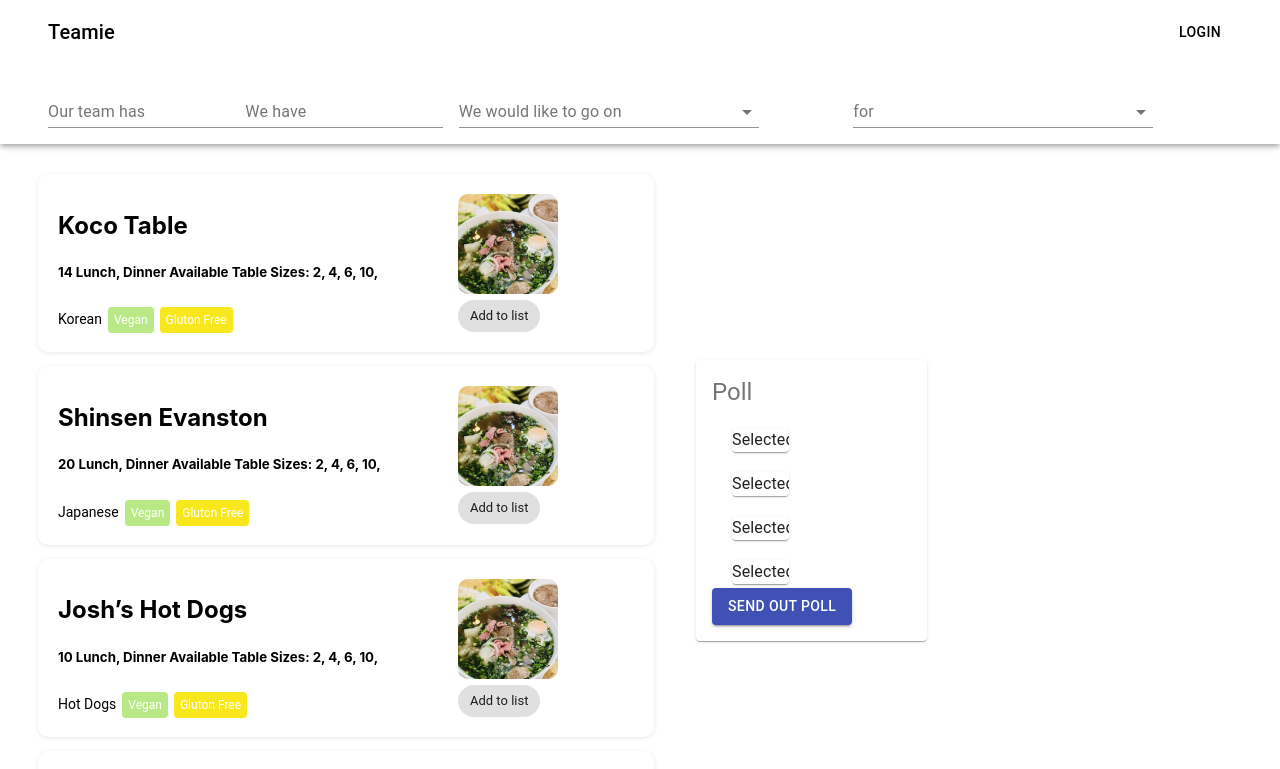
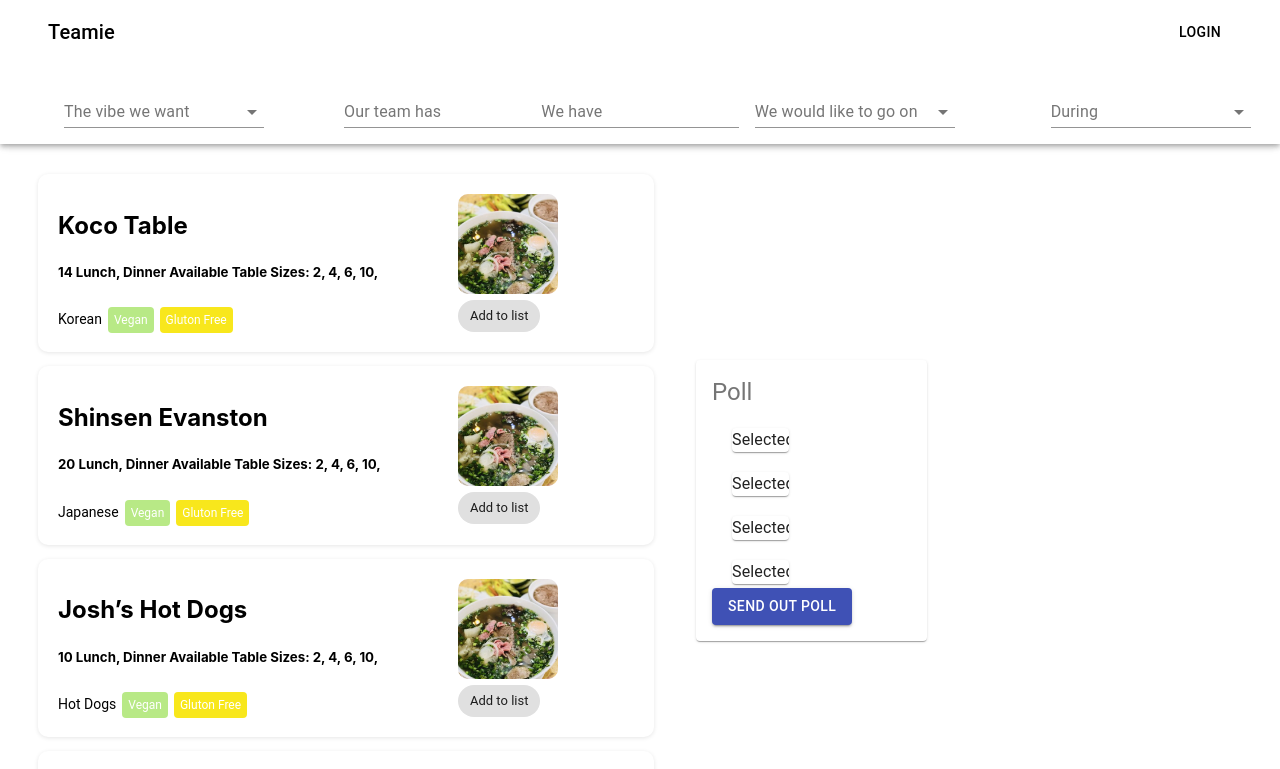
Before and after one commit to sachinsrivastava0126/teamie-ci-cd, a React (Create React App) app: page / in a window 1280 px wide. Shown: the top 769 px of the page. Built offline with nearby package versions, Linux system fonts and the light colour scheme.

Commit message:
ambiencefilter

```diff
--- a/src/components/RestaurantList.js
+++ b/src/components/RestaurantList.js
@@ -31,7 +31,8 @@ const useStyles = makeStyles(theme => ({
   },
   formControl: {
     margin: theme.spacing(2),
-    minWidth: 300,
+    minWidth: 200,
+
   },
 
   title: {
@@ -118,16 +119,20 @@ const AppBar_header =  ({numPeople, setNumPeople, setBudget, filterOnOff, setFil
         <Container>
         <Toolbar>
         <Grid container>
+        <Grid item xs={3}>
+        <AmbienceFilter></AmbienceFilter>
+        </Grid>
 <Grid item xs={2}>
         <TeamMemberFilter state={{numPeople, setNumPeople}}></TeamMemberFilter>
           </Grid>
           <Grid item xs={2}>
             <BudgetFilter setBudget={setBudget}></BudgetFilter>
             </Grid>
-            <Grid item xs={4}>
+            <Grid item xs={3}>
               <DateFilter filterOnOff={filterOnOff} setFilterOnOff={setFilterOnOff}></DateFilter>
           </Grid>
-            <Grid item xs={4}>
+
+            <Grid item xs={2}>
               <TimeFilter state={{filterOnOff,setFilterOnOff}} ></TimeFilter>
           </Grid>
 
@@ -197,7 +202,7 @@ const TimeFilter = ({state}) => {
     return(
       <form className={classes.root} autoComplete="off">
       <FormControl className={classes.formControl}>
-        <InputLabel htmlFor="age-simple">for</InputLabel>
+        <InputLabel htmlFor="age-simple">During</InputLabel>
         <Select
           value={values.age}
           onChange={handleChange}
@@ -213,6 +218,44 @@ const TimeFilter = ({state}) => {
       </FormControl>
       </form>
     )
+}
+const AmbienceFilter = ({filterOnOff, setFilterOnOff}) => {
+  const classes = useStyles();
+  const [values, setValues] = React.useState({
+    age: '',
+  });
+
+  const inputLabel = React.useRef(null);
+
+
+  const handleChange = event => {
+    setValues(oldValues => ({
+      ...oldValues,
+      [event.target.name]: event.target.value,
+    }));
+  };
+
+  return (
+    <form className={classes.root} autoComplete="off">
+      <FormControl className={classes.formControl}>
+        <InputLabel htmlFor="age-simple">The vibe we want</InputLabel>
+        <Select
+          value={values.age}
+          onChange={handleChange}
+          inputProps={{
+            name: 'age',
+            id: 'age-simple',
+          }}
+        >
+          <MenuItem value={10}>Happy Hour</MenuItem>
+          <MenuItem value={20}>Good for clients</MenuItem>
+          <MenuItem value={20}>Family Friendly</MenuItem>
+          <MenuItem value={20}>Internal team bonding</MenuItem>
+
+        </Select>
+      </FormControl>
+      </form>
+      )
 }
 
 const DateFilter = ({filterOnOff, setFilterOnOff}) => {
```
